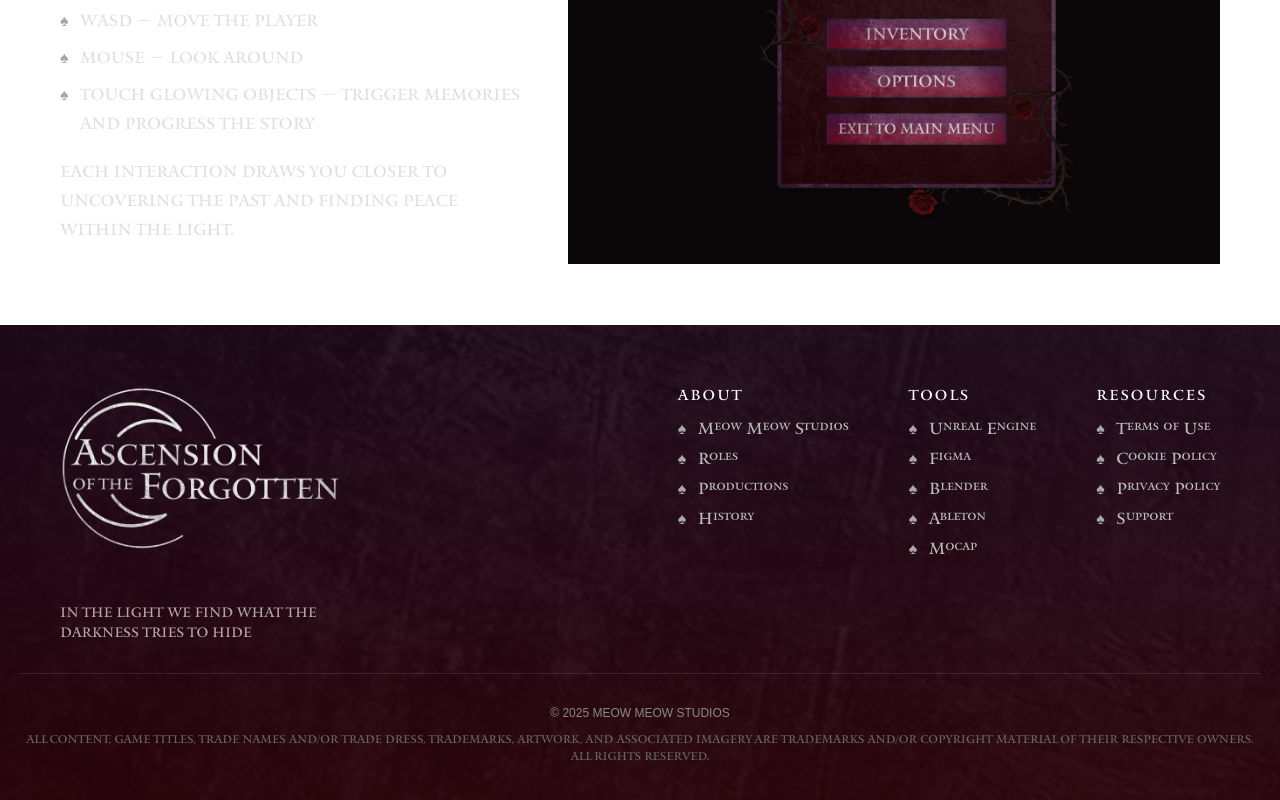
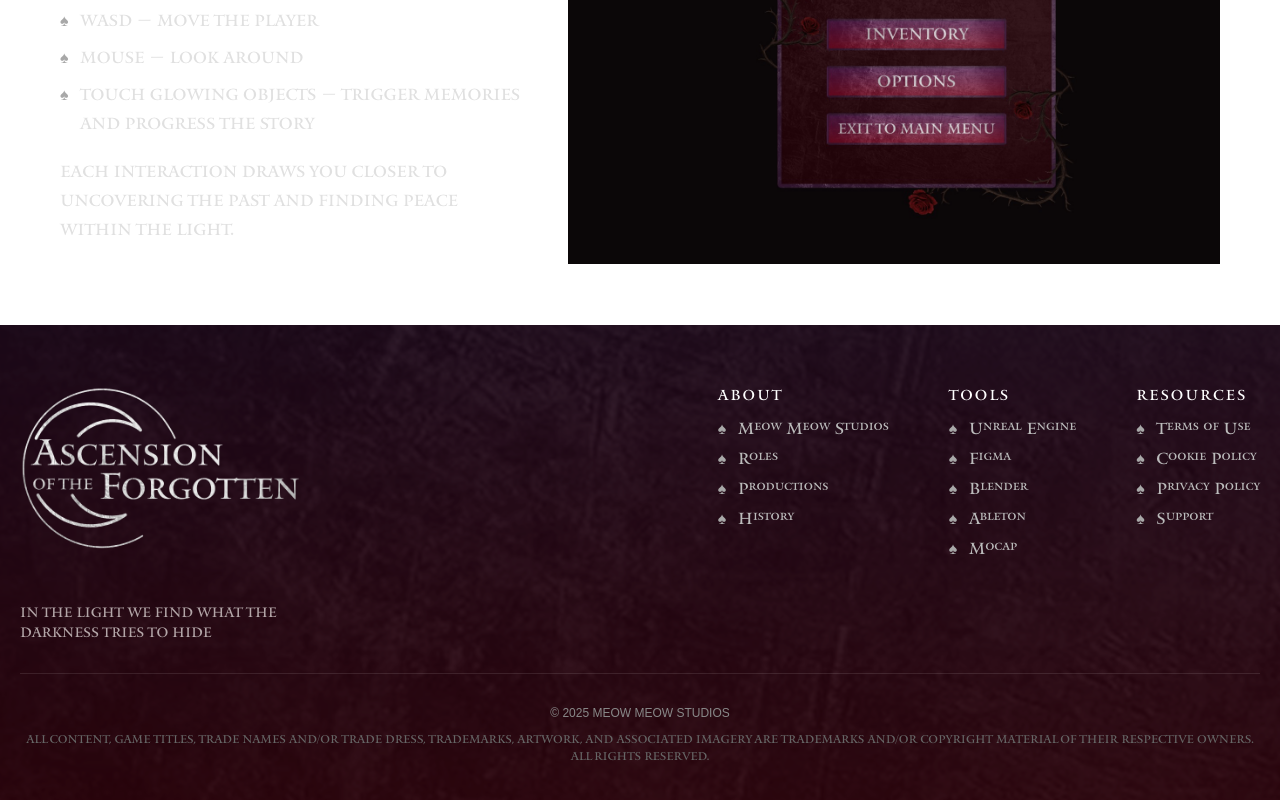
Before and after one commit to mariahBuh/aotf, a React (Vite) app in the folder ascension/: page / in a window 1280 px wide. Shown: the part 1810-2610 px from the top of the page. Built offline with nearby package versions, Linux system fonts and the light colour scheme; a web font is replaced by a local one.

Commit message:
Fixes to footer

```diff
--- a/ascension/src/components/Footer/footer.module.css
+++ b/ascension/src/components/Footer/footer.module.css
@@ -12,7 +12,6 @@
   font-family: "Arial", sans-serif;
 }
 
-/* Background layer with image and overlay */
 .background {
   position: absolute;
   inset: 0;
@@ -48,6 +47,7 @@
 
 .footerLogo {
   margin: 20px;
+  margin-left: 0;
   margin-top: 0;
   width: 280px;
   height: auto;
@@ -71,7 +71,6 @@
   color: #b3a6a8;
   max-width: 300px;
   margin: 0;
-  padding-left: 40px;
 }
 
 .footerLinks {
@@ -79,7 +78,6 @@
   flex-direction: column;
   gap: 25px;
   text-align: center;
-  padding-right: 40px;
 }
 
 .footerColumn h3 {
```
